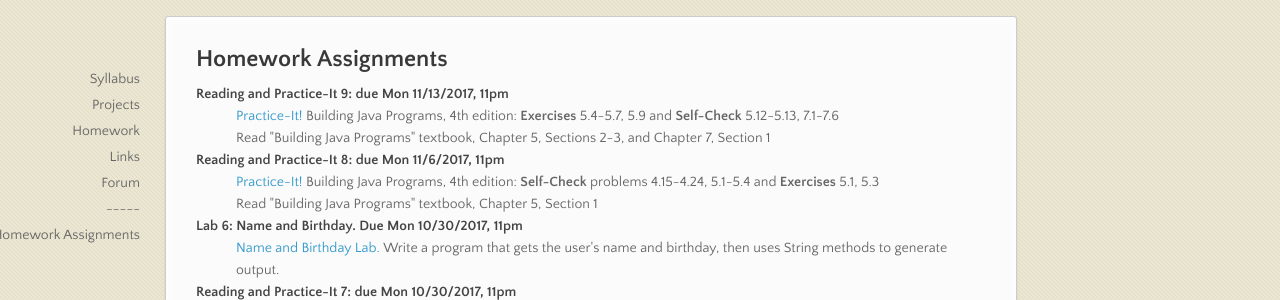
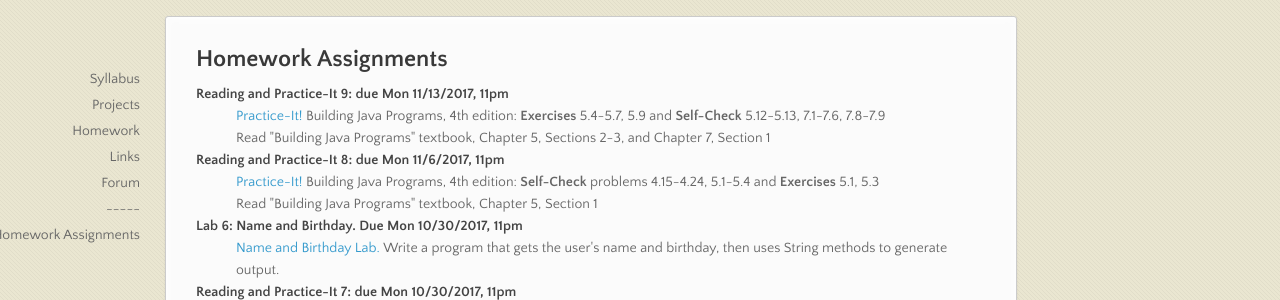
Before and after one commit to stutlerk/ihs-website, a Jekyll site: the page built from _apcs/homework.html, in a window 1280 px wide and 1248 px high. Shown: the part 174-474 px from the top of the window. Built offline with Jekyll 4.4.1, drawn with Linux system fonts in a browser that asks for light colours; nearby versions of some CDN libraries.

Commit message:
Update homework.html

```diff
--- a/_apcs/homework.html
+++ b/_apcs/homework.html
@@ -7,7 +7,7 @@
 <h2>Homework Assignments</h2>
   <dl>
     <dt>Reading and Practice-It 9: due Mon 11/13/2017, 11pm</dt>
-    <dd><a href="https://practiceit.cs.washington.edu/" target="_blank">Practice-It!</a> Building Java Programs, 4th edition: <b>Exercises</b> 5.4-5.7, 5.9 and <b>Self-Check</b> 5.12-5.13, 7.1-7.6</dd>
+    <dd><a href="https://practiceit.cs.washington.edu/" target="_blank">Practice-It!</a> Building Java Programs, 4th edition: <b>Exercises</b> 5.4-5.7, 5.9 and <b>Self-Check</b> 5.12-5.13, 7.1-7.6, 7.8-7.9</dd>
     <dd>Read "Building Java Programs" textbook, Chapter 5, Sections 2-3, and Chapter 7, Section 1</dd>
 
     <!--
```
